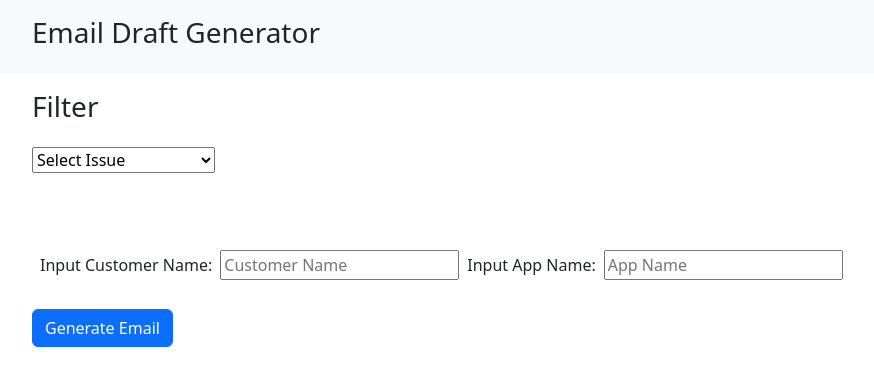
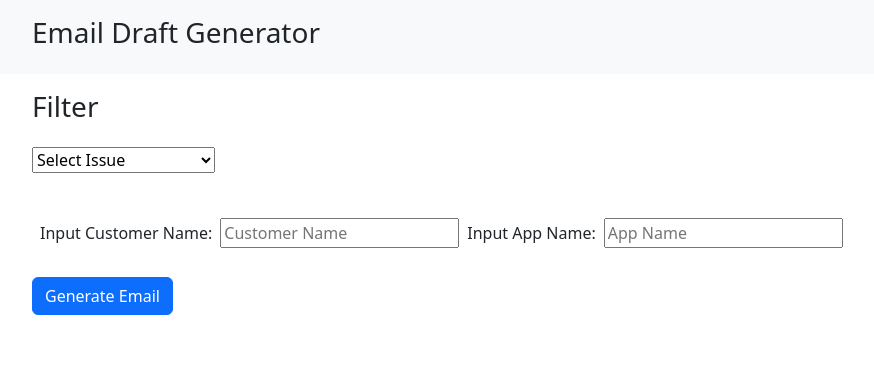
Before and after one commit to NeerajNero/emailDraftGenerator, a React (Vite) app: page / in a window 1280 px wide. Shown: the top 386 px of the page, without its empty margins (50-924 px from the left). Built offline with nearby package versions, Linux system fonts and the light colour scheme.

Commit message:
updated styles

```diff
--- a/src/components/MainPage.jsx
+++ b/src/components/MainPage.jsx
@@ -55,7 +55,7 @@ const MainPage = () => {
           </select>
           </div>}
           </div>
-          <div className='d-flex mt-5 filterStyle'>
+          <div className='d-flex mt-3 filterStyle'>
               <span><label className='mx-2 my-3'>Input Customer Name: </label><input required type='text' placeholder='Customer Name' value={customerName} onChange={(e) => setCustomerName(e.target.value)}/></span>
               <span><label className='mx-2 my-3'>Input App Name: </label><input required type='text' placeholder='App Name' value={appName} onChange={(e) => setAppName(e.target.value)}/></span>
           </div>
```
